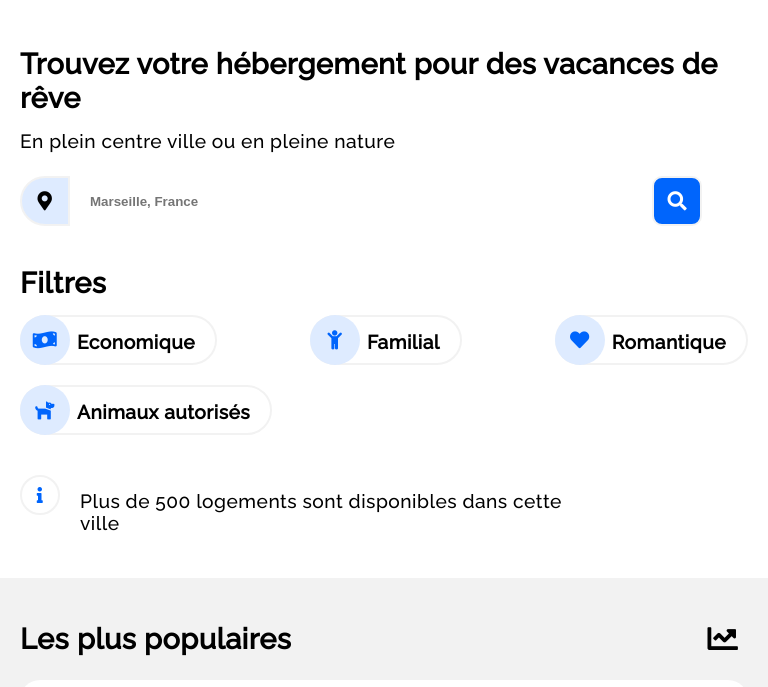
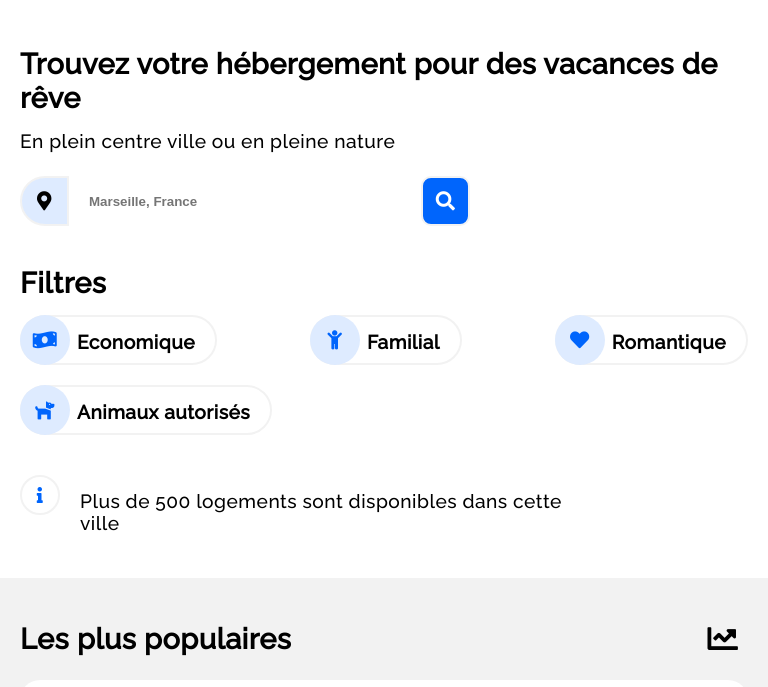
Before and after one commit to amadoudioubate/Agence-de-voyage, a plain HTML site: page index.html in a window 768 px wide. Shown: the part 83-770 px from the top of the page. Drawn offline with Linux system fonts and the light colour scheme.

Commit message:
Mise en forme de la section trouvé un héberment côté tablette

```diff
--- a/style.css
+++ b/style.css
@@ -353,9 +353,7 @@ figcaption {
     /*---------------------------------------*/
     /*==      EN TETE  (HEADER)              */
     /*---------------------------------------*/
-    /*#en_tete{
-        height: 80px;
-    }*/
+
     #en_tete {
         display: flex;
         justify-content: space-between;
@@ -389,4 +387,12 @@ figcaption {
         position: static;
         flex-basis: 15%;
     }
+
+    /*---------------------------------------------------*/
+    /*==          SECTION TROUVER HEBERGEMENT            */
+    /*---------------------------------------------------*/
+
+    .formulaire_recherche{
+        width: 450px;
+    }
 }
```
